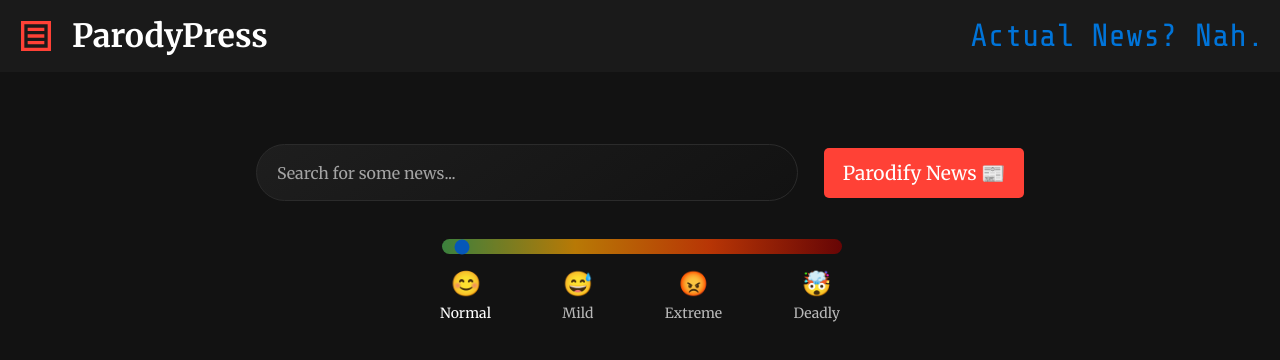
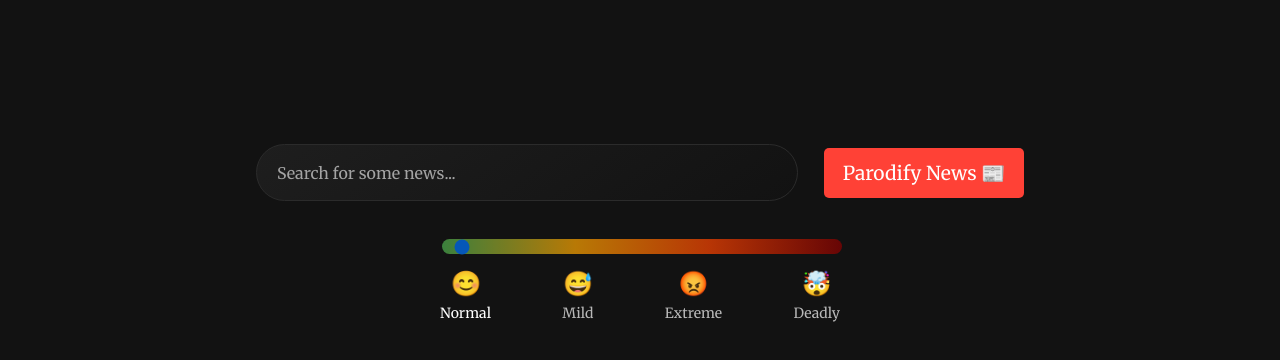
Before and after one commit to Daamin909/ParodyPress, a React (Vite) app in the folder parodypress/: page / in a window 1280 px wide. Shown: the top 360 px of the page. Built offline with nearby package versions, Linux system fonts and the light colour scheme.

Commit message:
vercel build bugfix #2

```diff
--- a/parodypress/src/App.jsx
+++ b/parodypress/src/App.jsx
@@ -1,5 +1,4 @@
 import React, { useState } from "react";
-import Navbar from "./components/Navbar/Navbar.jsx";
 import ParodyButton from "./components/ParodyButton/ParodyButton.jsx";
 import NewsComparison from "./Components/NewsComparison/NewsComparison.jsx";
 
@@ -43,7 +42,6 @@
   };
   return (
     <div className="app">
-      <Navbar />
       <main>
         <ParodyButton
           isLoading={isLoading}
```
